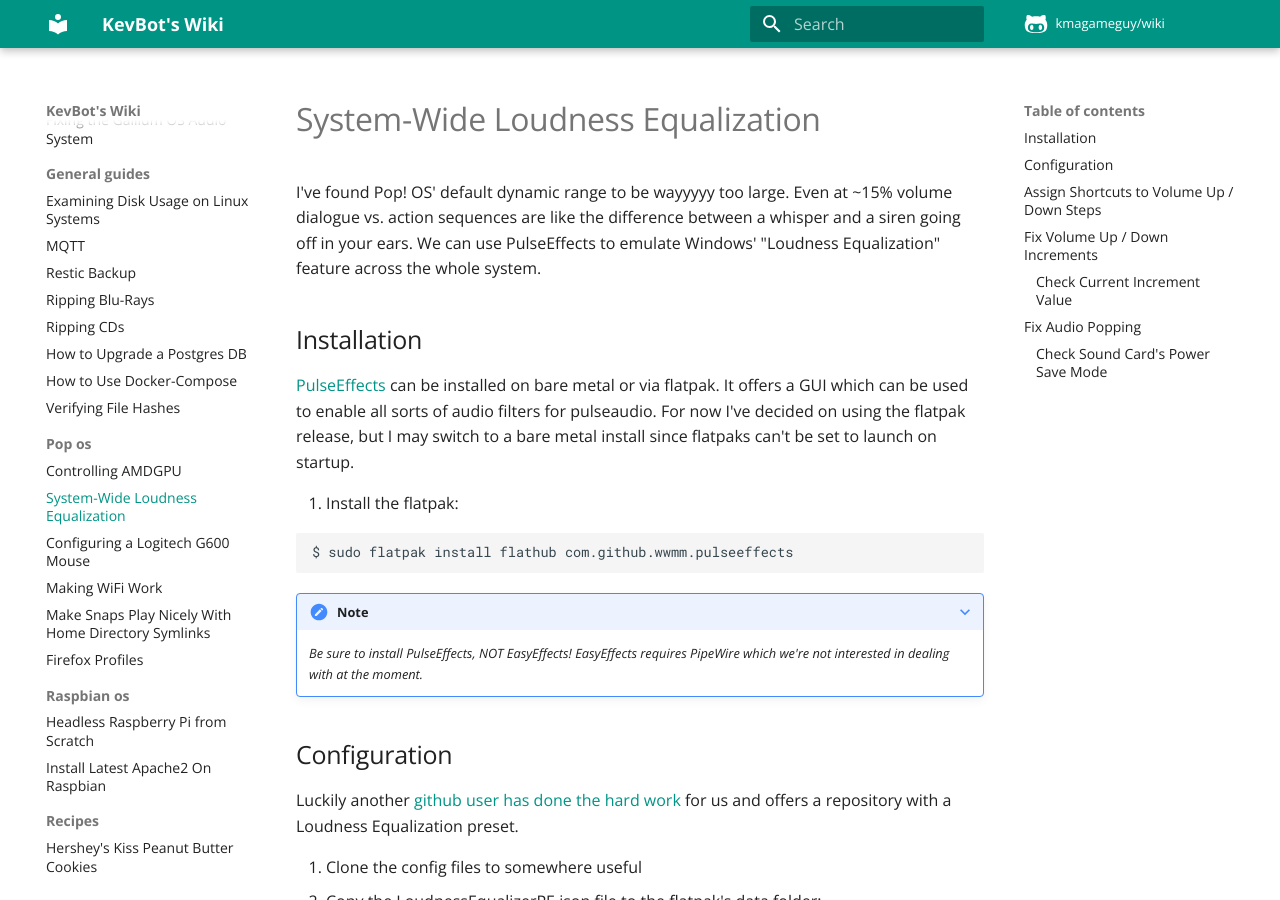
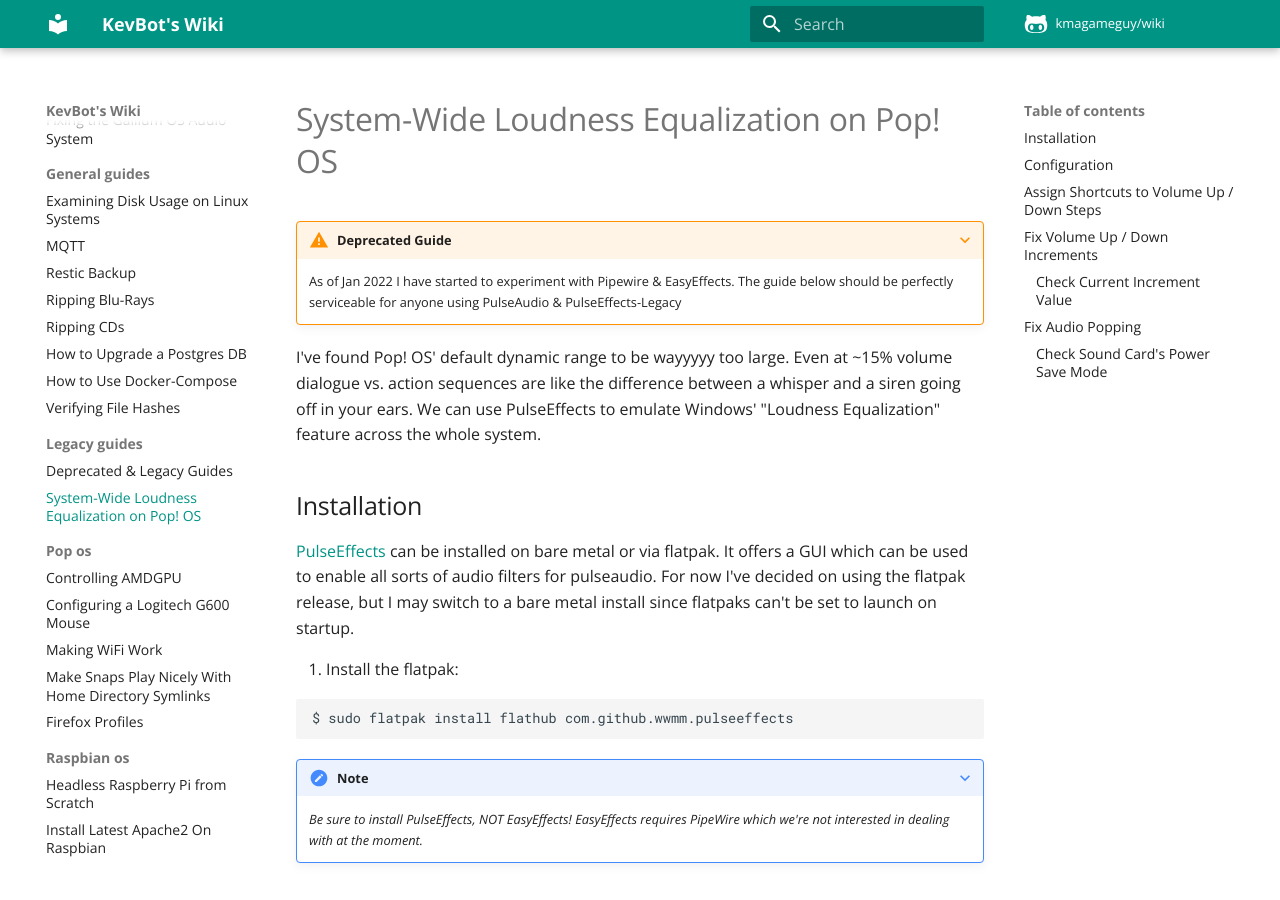
Before and after one commit to Kmagameguy/wiki, an MkDocs documentation site: the page built from docs/legacy_guides/fixing_the_audio_system.md, in a window 1280 px wide and 900 px high. Built offline with MkDocs 1.6.1 and Material for MkDocs 9.7.7, drawn with Linux system fonts in a browser that asks for light colours; comment, search, counter and statistics services are not loaded.

Commit message:
Deprecate Old PulseEffects Guide

```diff
--- a/docs/pop_os/fixing_the_audio_system.md
+++ b/docs/legacy_guides/fixing_the_audio_system.md
@@ -1,4 +1,8 @@
-# System-Wide Loudness Equalization
+# System-Wide Loudness Equalization on Pop! OS
+
+???+ warning "Deprecated Guide"
+     As of Jan 2022 I have started to experiment with Pipewire & EasyEffects.  The guide below should be perfectly serviceable for anyone using PulseAudio & PulseEffects-Legacy
+
 I've found Pop! OS' default dynamic range to be wayyyyy too large.  Even at ~15% volume dialogue vs. action sequences are like the difference between a whisper and a siren going off in your ears.  We can use PulseEffects to emulate Windows' "Loudness Equalization" feature across the whole system.
 
 ## Installation
```
Also changed, not shown: docs/legacy_guides/README.md (added, +5 -0 lines).
